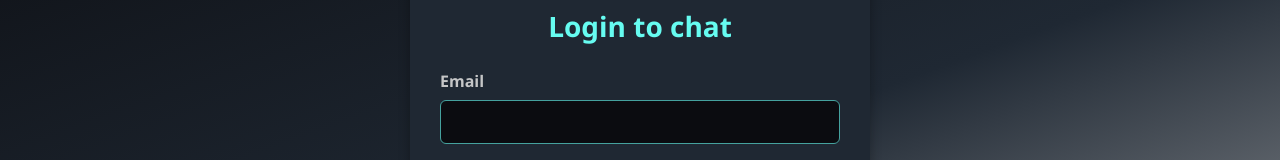
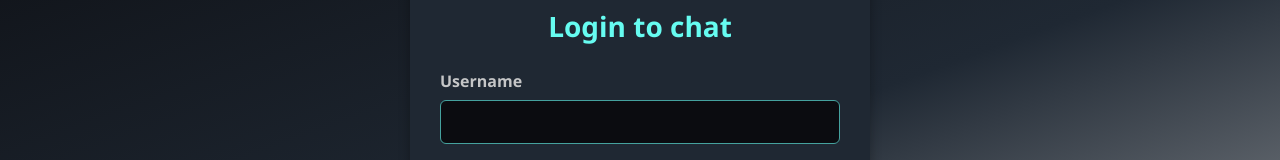
Before and after one commit to DeltaBiba/DevChat, a React (Vite) app in the folder frontend/: page /login in a window 1280 px wide. Shown: the part 224-384 px from the top of the page. Built offline with nearby package versions, Linux system fonts and the light colour scheme.

Commit message:
fix login page

```diff
--- a/frontend/src/components/LoginPage/LoginPage.jsx
+++ b/frontend/src/components/LoginPage/LoginPage.jsx
@@ -20,22 +20,17 @@ export const LoginPage = () => {
         <h2 className={styles.title}>Login to chat</h2>
         <form onSubmit={handleSubmit(onSubmit)}>
           <div className={styles.formGroup}>
-            <label htmlFor="email">Email</label>
+            <label htmlFor="username">Username</label>
             <input
-              id="email"
-              type="email"
+              id="username"
+              type="username"
               className={styles.input}
-              {...register("email", {
+              {...register("username", {
                 required: true,
-                pattern: {
-                  value: /^[A-Z0-9._%+-]+@[A-Z0-9.-]+\.[A-Z]{2,}$/i,
-                  message: "invalid email address",
-                },
+
               })}
             />
-            {errors.email && (
-              <p className={styles.error}>{errors.email.message}</p>
-            )}
+
           </div>
 
           <div className={styles.formGroup}>
```
Also changed, not shown: 1 other file (tests, documents, lock files or other folders).
